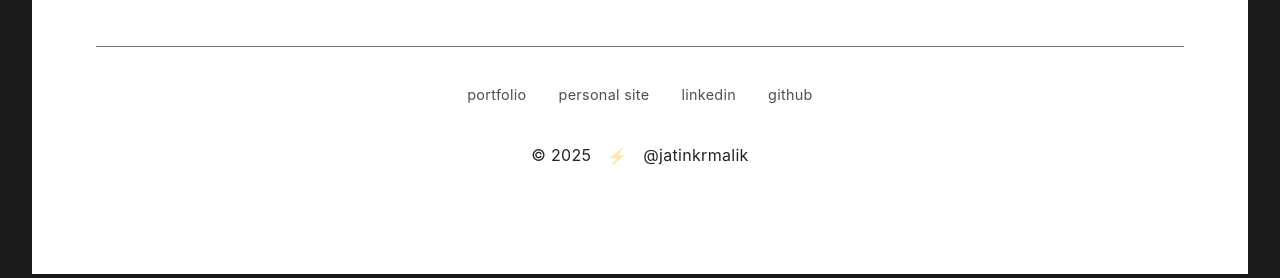
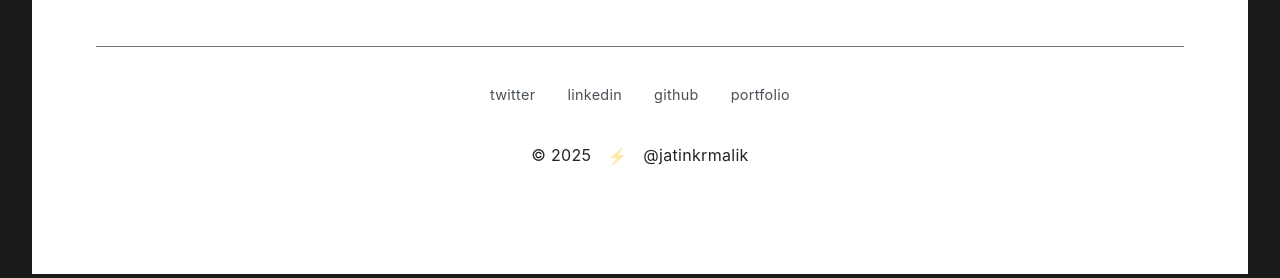
Before and after one commit to jatinkrmalik/dev-notes, a Jekyll site: the page built from index.html, in a window 1280 px wide. Shown: the part 1192-1470 px from the top of the page. Built offline with Jekyll 4.4.1, drawn with Linux system fonts in a browser that asks for light colours.

Commit message:
Update footer

```diff
--- a/_layouts/default.html
+++ b/_layouts/default.html
@@ -82,10 +82,10 @@
 
         <footer class="site-footer">
           <div class="footer-links">
-            <a href="https://j47.in" target="_blank">Portfolio</a>
-            <a href="https://jatinkrmalik.com" target="_blank">Personal Site</a>
+            <a href="https://x.com/intent/user?screen_name=jatinkrmalik" target="_blank">Twitter</a>
             <a href="https://linkedin.com/in/jatinmalik" target="_blank">LinkedIn</a>
             <a href="https://github.com/jatinmalik" target="_blank">GitHub</a>
+            <a href="https://jatinkrmalik.com" target="_blank">Portfolio</a>
           </div>
           <p>&copy; {{ site.time | date: '%Y' }} <button id="retro-mode-toggle" class="easter-egg-bolt" title="🕹️ Activate Retro Mode">⚡</button> {{ site.author | escape }}</p>
         </footer>
```
